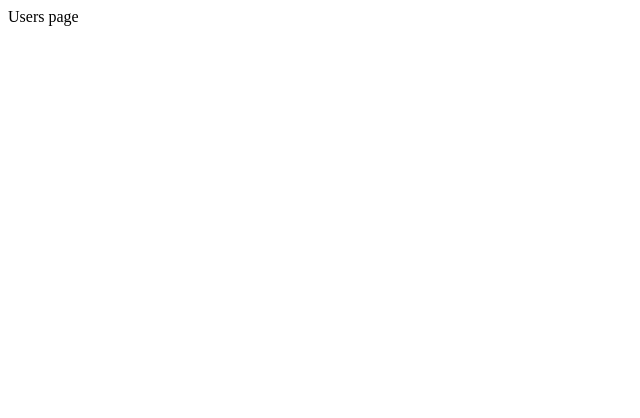
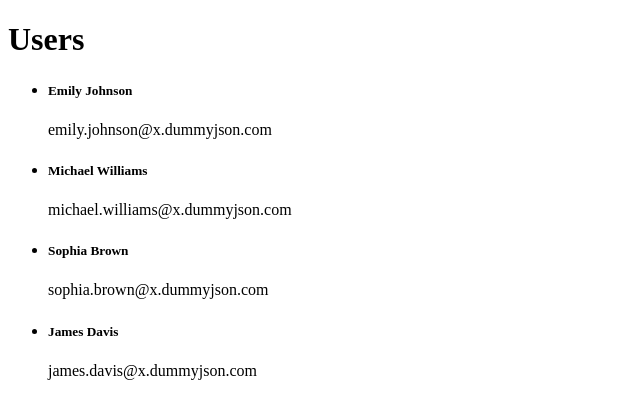
Before and after one commit to kacMadushan/v-users-list, a Vue app: page / in a window 1280 px wide. Shown: the top 418 px of the page, without its empty margins (0-640 px from the left). Built offline with nearby package versions, Linux system fonts and the light colour scheme.

Commit message:
Map users list

```diff
--- a/src/views/Users/Users.vue
+++ b/src/views/Users/Users.vue
@@ -1,3 +1,26 @@
 <template>
-    <div>Users page</div>
+    <div>
+        <h1>Users</h1>
+        <ul>
+            <li v-for="user in users" :key="user.id">
+                <div>
+                    <h5>{{ user.name }}</h5>
+                    <p>{{ user.email }}</p>
+                </div>
+            </li>
+        </ul>
+    </div>
 </template>
+
+<script lang="js">
+import { mapState } from "pinia"
+import { useUserStore} from "@/store/userStore"
+
+export default {
+    computed: {
+        ...mapState(useUserStore, ["users"]),
+
+    }
+
+}
+</script>
```
